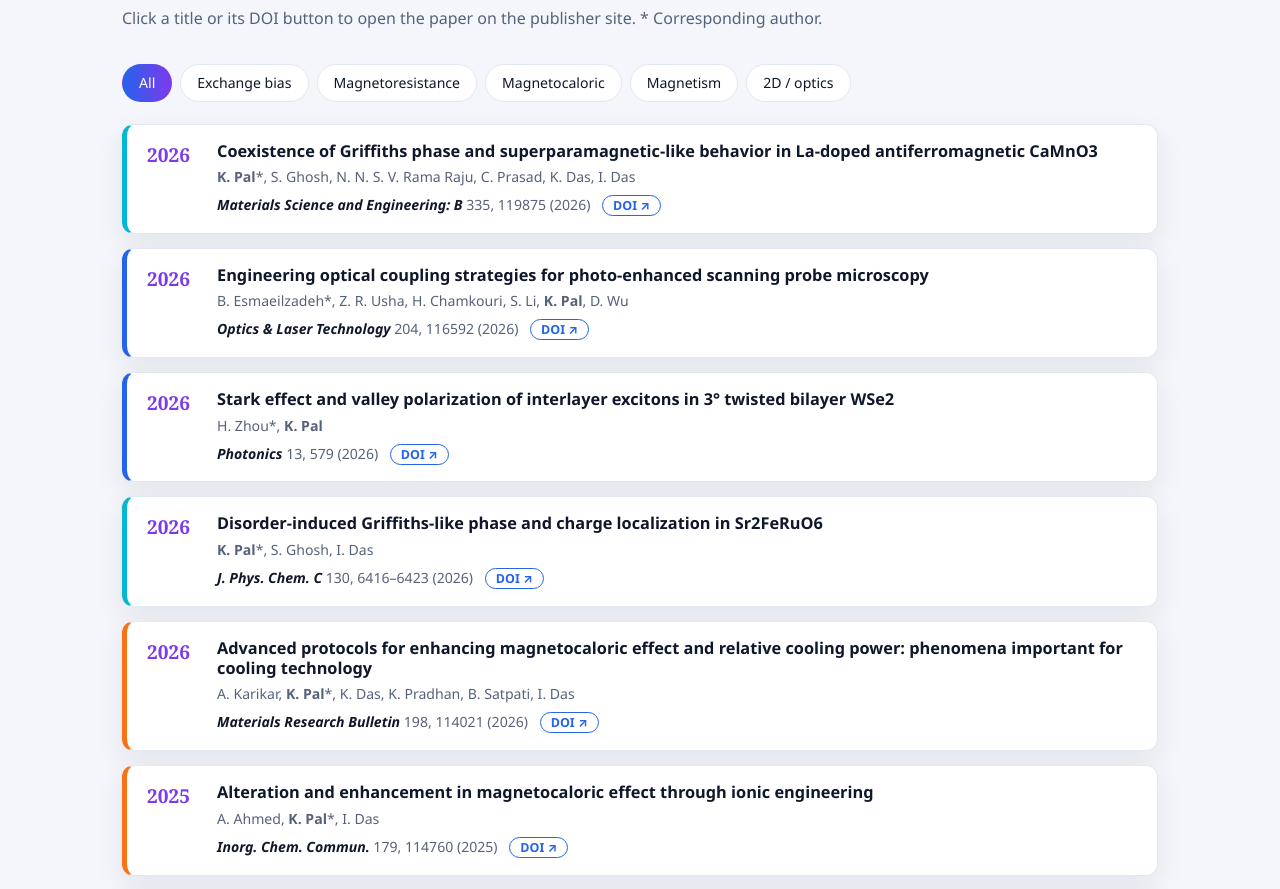
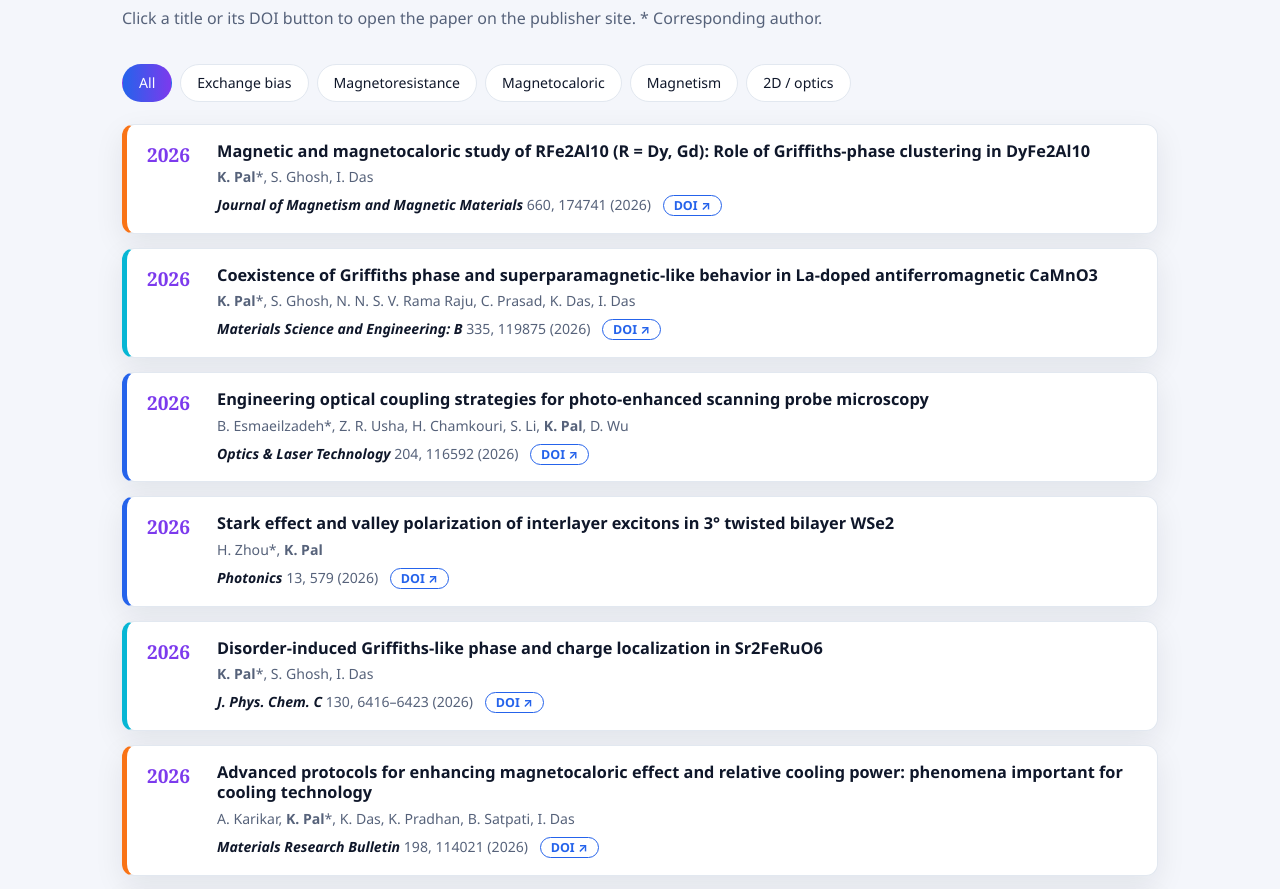
Before and after one commit to palkoustav/palkoustav.github.io, a plain HTML site: page index.html in a window 1280 px wide. Shown: the part 2220-3109 px from the top of the page. Drawn offline with Linux system fonts and the light colour scheme.

Commit message:
added paper

```diff
--- a/index.html
+++ b/index.html
@@ -51,6 +51,7 @@
 
 <section id="publications"><div class="wrap"><h2>Publications</h2><div class="bar"></div><p class="sub">Click a title or its DOI button to open the paper on the publisher site. * Corresponding author.</p>
 <div class="filters" id="flt"><button class="on" data-f="all">All</button><button data-f="eb">Exchange bias</button><button data-f="mr">Magnetoresistance</button><button data-f="mce">Magnetocaloric</button><button data-f="magnetism">Magnetism</button><button data-f="2d">2D / optics</button></div>
+<article class="pub reveal" data-cat="mce"><div class="pyr">2026</div><div class="pbody"><h3><a href="https://doi.org/10.1016/j.jmmm.2026.174741" target="_blank" rel="noopener">Magnetic and magnetocaloric study of RFe2Al10 (R = Dy, Gd): Role of Griffiths-phase clustering in DyFe2Al10</a></h3><p class="pa"><b>K. Pal</b>*, S. Ghosh, I. Das</p><p class="pj"><span class="jb">Journal of Magnetism and Magnetic Materials</span> 660, 174741 (2026) <a class="doi" href="https://doi.org/10.1016/j.jmmm.2026.174741" target="_blank" rel="noopener">DOI &#8599;</a></p></div></article>
 <article class="pub reveal" data-cat="magnetism"><div class="pyr">2026</div><div class="pbody"><h3><a href="https://doi.org/10.1016/j.mseb.2026.119875" target="_blank" rel="noopener">Coexistence of Griffiths phase and superparamagnetic-like behavior in La-doped antiferromagnetic CaMnO3</a></h3><p class="pa"><b>K. Pal</b>*, S. Ghosh, N. N. S. V. Rama Raju, C. Prasad, K. Das, I. Das</p><p class="pj"><span class="jb">Materials Science and Engineering: B</span> 335, 119875 (2026) <a class="doi" href="https://doi.org/10.1016/j.mseb.2026.119875" target="_blank" rel="noopener">DOI &#8599;</a></p></div></article>
 <article class="pub reveal" data-cat="2d"><div class="pyr">2026</div><div class="pbody"><h3><a href="https://doi.org/10.1016/j.optlastec.2026.116592" target="_blank" rel="noopener">Engineering optical coupling strategies for photo-enhanced scanning probe microscopy</a></h3><p class="pa">B. Esmaeilzadeh*, Z. R. Usha, H. Chamkouri, S. Li, <b>K. Pal</b>, D. Wu</p><p class="pj"><span class="jb">Optics &amp; Laser Technology</span> 204, 116592 (2026) <a class="doi" href="https://doi.org/10.1016/j.optlastec.2026.116592" target="_blank" rel="noopener">DOI &#8599;</a></p></div></article>
 <article class="pub reveal" data-cat="2d"><div class="pyr">2026</div><div class="pbody"><h3><a href="https://doi.org/10.3390/photonics13060579" target="_blank" rel="noopener">Stark effect and valley polarization of interlayer excitons in 3° twisted bilayer WSe2</a></h3><p class="pa">H. Zhou*, <b>K. Pal</b></p><p class="pj"><span class="jb">Photonics</span> 13, 579 (2026) <a class="doi" href="https://doi.org/10.3390/photonics13060579" target="_blank" rel="noopener">DOI &#8599;</a></p></div></article>
```
